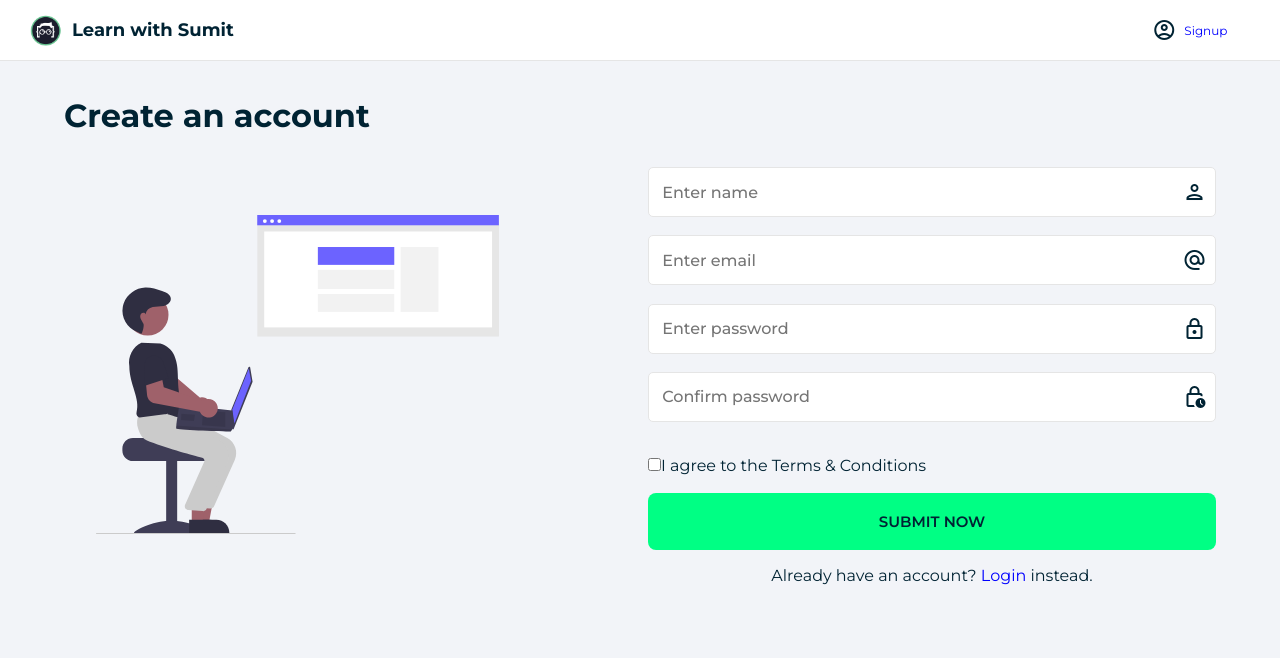
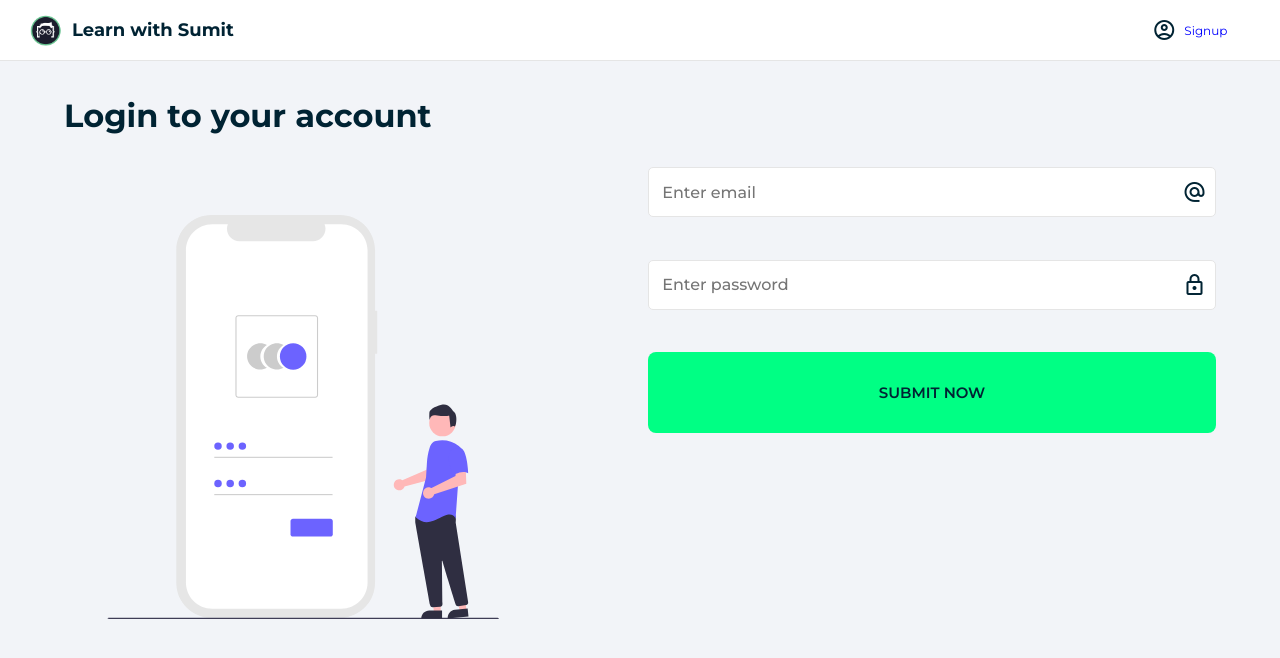
Before and after one commit to TRISHAN00/React-Quiz-App, a React (Create React App) app: page / in a window 1280 px wide. Shown: the top 658 px of the page. Built offline with nearby package versions, Linux system fonts and the light colour scheme.

Commit message:
login page

```diff
--- a/src/components/App.js
+++ b/src/components/App.js
@@ -1,13 +1,12 @@
 import '../styles/App.css';
 import Layout from './Layout';
-import Signup from './pages/Signup';
+import Login from './pages/Login';
 
 function App() {
   return (
     <div className="App">
       <Layout>
-        {/* <Home/> */}
-        <Signup/>
+        <Login/>
       </Layout>
     </div>
   );
--- a/src/components/Illustration.js
+++ b/src/components/Illustration.js
@@ -1,12 +1,12 @@
 import React from "react";
-import svg from '../assets/images/signup.svg';
+import svgLogin from '../assets/images/login.svg';
 import classes from '../styles/Illustration.module.css';
 
 const Illustration = () => {
   return (
     <div>
       <div className={classes.illustration}>
-        <img src={svg} alt="Signup" />
+        <img src={svgLogin} alt="Signup" />
       </div>
     </div>
   );
--- /dev/null
+++ b/src/components/pages/Login.js
@@ -0,0 +1,28 @@
+import React from "react";
+import classes from "../../styles/Login.module.css";
+import Button from "../Button";
+import Form from "../Form";
+import Illustration from "../Illustration";
+import TextInput from "../TextInput";
+
+const Login = () => {
+  return (
+    <>
+      <h1>Login to your account</h1>
+      <div className="column">
+        <Illustration />
+        <Form className={`${classes.login} form`}>
+          <TextInput
+            type="text"
+            placeholder="Enter email"
+            icon="alternate_email"
+          />
+          <TextInput type="password" placeholder="Enter password" icon="lock" />
+          <Button>Submit Now</Button>
+        </Form>
+      </div>
+    </>
+  );
+};
+
+export default Login;
--- /dev/null
+++ b/src/styles/Login.module.css
@@ -0,0 +1,4 @@
+/* login component */
+.login {
+  height: 330px;
+}
```
Also changed, not shown: html/login.html (+14 -4 lines), src/components/LoginIllustration.js (added, +11 -0 lines).
